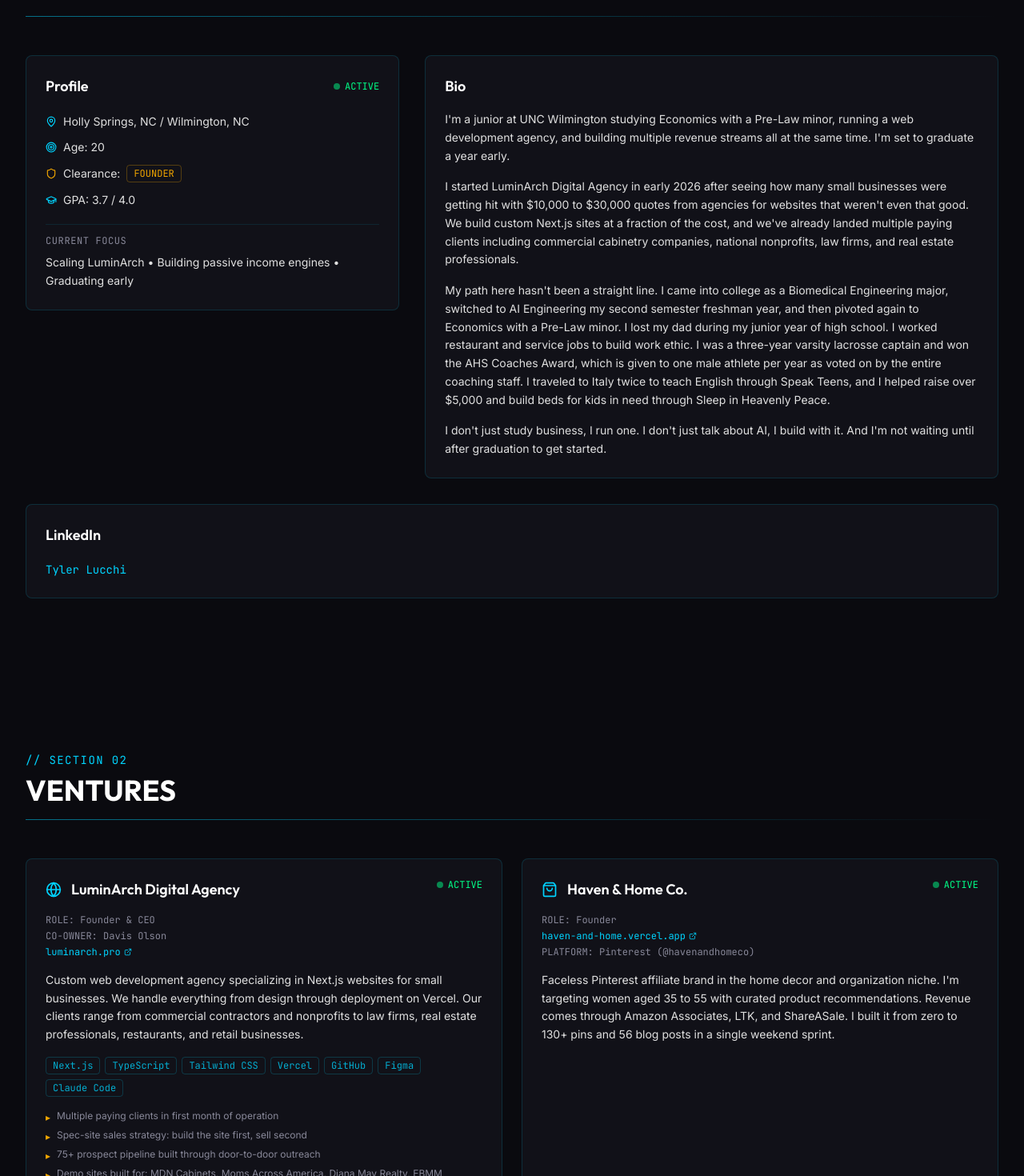
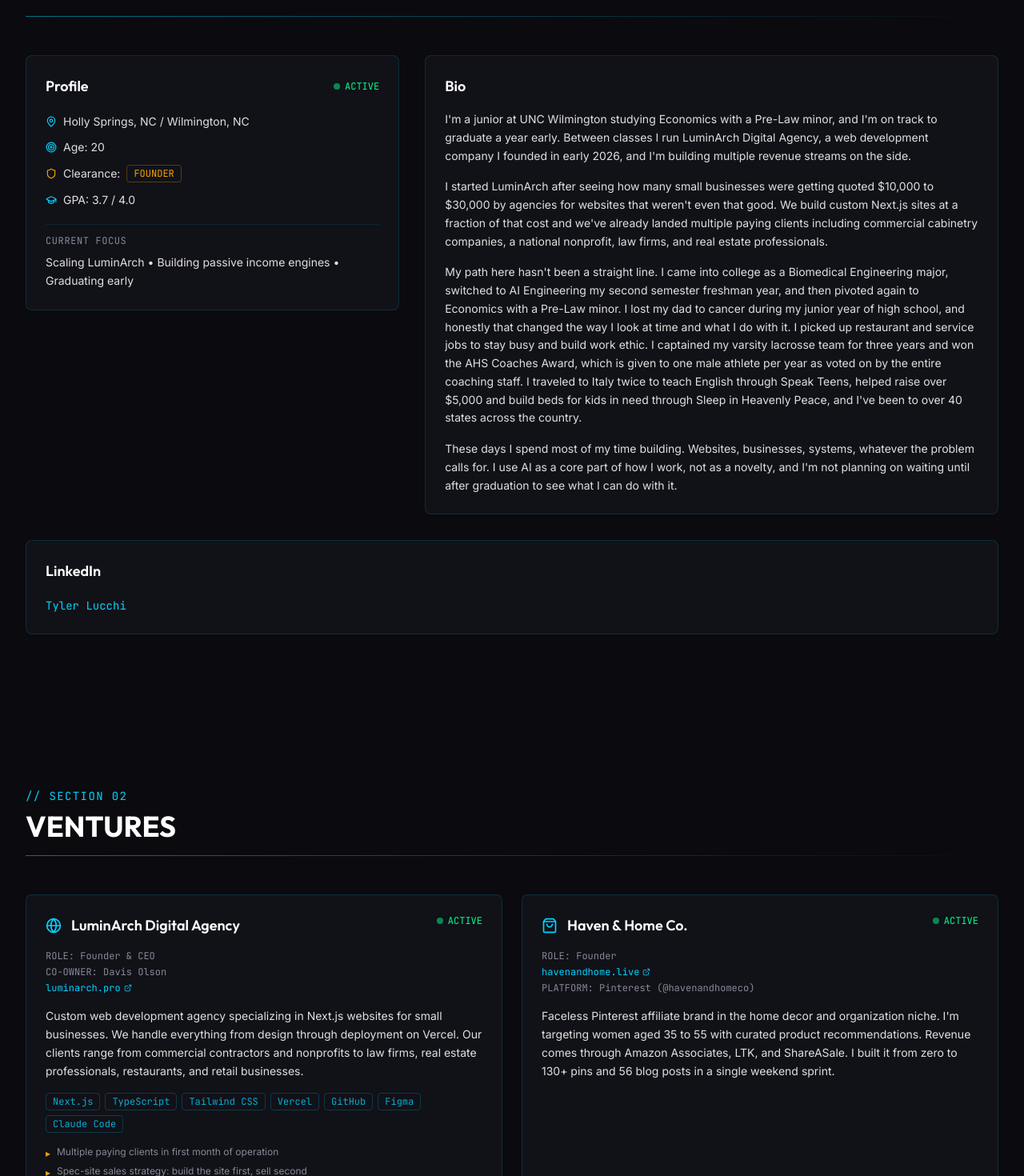
Before and after one commit to ripuup1/tyler-lucchi-portfolio, a Next.js app: page / in a window 1280 px wide. Shown: the part 960-2430 px from the top of the page at 80% size. Built offline with nearby package versions, Linux system fonts and the light colour scheme.

Commit message:
Update bio, Haven & Home link, add Habitat, Investment Banking Club, more soft skills, adjust pricing

```diff
--- a/src/components/About.tsx
+++ b/src/components/About.tsx
@@ -63,16 +63,16 @@
             <h3 className="font-outfit font-semibold text-lg text-text-primary mb-4">Bio</h3>
             <div className="space-y-4 text-sm text-text-body leading-relaxed">
               <p>
-                I&apos;m a junior at UNC Wilmington studying Economics with a Pre-Law minor, running a web development agency, and building multiple revenue streams all at the same time. I&apos;m set to graduate a year early.
+                I&apos;m a junior at UNC Wilmington studying Economics with a Pre-Law minor, and I&apos;m on track to graduate a year early. Between classes I run LuminArch Digital Agency, a web development company I founded in early 2026, and I&apos;m building multiple revenue streams on the side.
               </p>
               <p>
-                I started LuminArch Digital Agency in early 2026 after seeing how many small businesses were getting hit with $10,000 to $30,000 quotes from agencies for websites that weren&apos;t even that good. We build custom Next.js sites at a fraction of the cost, and we&apos;ve already landed multiple paying clients including commercial cabinetry companies, national nonprofits, law firms, and real estate professionals.
+                I started LuminArch after seeing how many small businesses were getting quoted $10,000 to $30,000 by agencies for websites that weren&apos;t even that good. We build custom Next.js sites at a fraction of that cost and we&apos;ve already landed multiple paying clients including commercial cabinetry companies, a national nonprofit, law firms, and real estate professionals.
               </p>
               <p>
-                My path here hasn&apos;t been a straight line. I came into college as a Biomedical Engineering major, switched to AI Engineering my second semester freshman year, and then pivoted again to Economics with a Pre-Law minor. I lost my dad during my junior year of high school. I worked restaurant and service jobs to build work ethic. I was a three-year varsity lacrosse captain and won the AHS Coaches Award, which is given to one male athlete per year as voted on by the entire coaching staff. I traveled to Italy twice to teach English through Speak Teens, and I helped raise over $5,000 and build beds for kids in need through Sleep in Heavenly Peace.
+                My path here hasn&apos;t been a straight line. I came into college as a Biomedical Engineering major, switched to AI Engineering my second semester freshman year, and then pivoted again to Economics with a Pre-Law minor. I lost my dad to cancer during my junior year of high school, and honestly that changed the way I look at time and what I do with it. I picked up restaurant and service jobs to stay busy and build work ethic. I captained my varsity lacrosse team for three years and won the AHS Coaches Award, which is given to one male athlete per year as voted on by the entire coaching staff. I traveled to Italy twice to teach English through Speak Teens, helped raise over $5,000 and build beds for kids in need through Sleep in Heavenly Peace, and I&apos;ve been to over 40 states across the country.
               </p>
               <p>
-                I don&apos;t just study business, I run one. I don&apos;t just talk about AI, I build with it. And I&apos;m not waiting until after graduation to get started.
+                These days I spend most of my time building. Websites, businesses, systems, whatever the problem calls for. I use AI as a core part of how I work, not as a novelty, and I&apos;m not planning on waiting until after graduation to see what I can do with it.
               </p>
             </div>
           </div>
--- a/src/components/Arsenal.tsx
+++ b/src/components/Arsenal.tsx
@@ -56,6 +56,11 @@
       { name: "Public Speaking", level: "Intermediate", percent: 65 },
       { name: "Cross-cultural Communication", level: "Intermediate", percent: 65 },
       { name: "Team Management", level: "Advanced", percent: 80 },
+      { name: "Problem Solving", level: "Advanced", percent: 85 },
+      { name: "Adaptability", level: "Advanced", percent: 80 },
+      { name: "Networking & Relationship Building", level: "Intermediate", percent: 70 },
+      { name: "Time Management", level: "Advanced", percent: 85 },
+      { name: "Conflict Resolution", level: "Intermediate", percent: 60 },
     ],
   },
 ];
--- a/src/components/Contact.tsx
+++ b/src/components/Contact.tsx
@@ -10,7 +10,7 @@
   { icon: Github, label: "GitHub", value: "ripuup1", href: "https://github.com/ripuup1" },
   { icon: Instagram, label: "Instagram", value: "@tylerlucchi", href: "https://instagram.com/tylerlucchi" },
   { icon: Globe, label: "LuminArch", value: "luminarch.pro", href: "https://luminarch.pro" },
-  { icon: ExternalLink, label: "Haven & Home", value: "haven-and-home.vercel.app", href: "https://haven-and-home.vercel.app" },
+  { icon: ExternalLink, label: "Haven & Home", value: "havenandhome.live", href: "https://havenandhome.live" },
 ];
 
 export default function Contact() {
--- a/src/components/Education.tsx
+++ b/src/components/Education.tsx
@@ -14,7 +14,7 @@
   "Truist Capitalism and Ethics Fellowship: Selected as one of four UNCW students to study 'Free to Choose' and 'Capitalism and Freedom' at Capitaf, Milton Friedman's former summer home in Vermont (May 2026)",
   "Cameron Executive Network (CEN) Mentorship Program: Matched with Tim Allen, Senior Technology Executive at nCino (publicly traded fintech, Wilmington HQ)",
   "Truist Capitalism Speaker Series at UNCW including meet-and-greets and dinners with guest speakers",
-  "Applied to Live Oak Bank Loan Operations Internship (part-time, $20-$32/hr)",
+  "Investment Banking Club, UNCW",
 ];
 
 export default function Education() {
--- a/src/components/Experience.tsx
+++ b/src/components/Experience.tsx
@@ -12,11 +12,11 @@
     location: "Wilmington, NC",
     bullets: [
       "Co-founded a custom web development agency with Davis Olson",
-      "Design and develop production-grade Next.js websites for small businesses, pricing from $500 to $5,000+",
+      "Design and develop production-grade Next.js websites for small businesses",
       "Manage the full project lifecycle from client consultation and competitive research through design, development, deployment, DNS migration, and ongoing maintenance",
       "Built a prospect pipeline of 75+ local businesses through door-to-door outreach, SEO audits, and spec-site demos",
-      "Negotiated a $5,000 nonprofit website redesign contract with Moms Across America including $150/month maintenance",
-      "Clients include MDN Cabinets ($1,500 contract), Diana May Realty, EBMM Attorneys, and more",
+      "Negotiated a $5,000+ nonprofit website redesign contract with Moms Across America including monthly maintenance",
+      "Clients include MDN Cabinets ($1,000+ contract), Diana May Realty, EBMM Attorneys, and more",
     ],
   },
   {
--- a/src/components/Ventures.tsx
+++ b/src/components/Ventures.tsx
@@ -31,7 +31,7 @@
     dotColor: "bg-accent-green",
     role: "Founder",
     platform: "Pinterest (@havenandhomeco)",
-    url: "haven-and-home.vercel.app",
+    url: "havenandhome.live",
     description:
       "Faceless Pinterest affiliate brand in the home decor and organization niche. I'm targeting women aged 35 to 55 with curated product recommendations. Revenue comes through Amazon Associates, LTK, and ShareASale. I built it from zero to 130+ pins and 56 blog posts in a single weekend sprint.",
     revenueModel: "Affiliate commissions (Amazon Associates), future Shopify store",
```
Also changed, not shown: src/components/Intel.tsx (+4 -3 lines).
